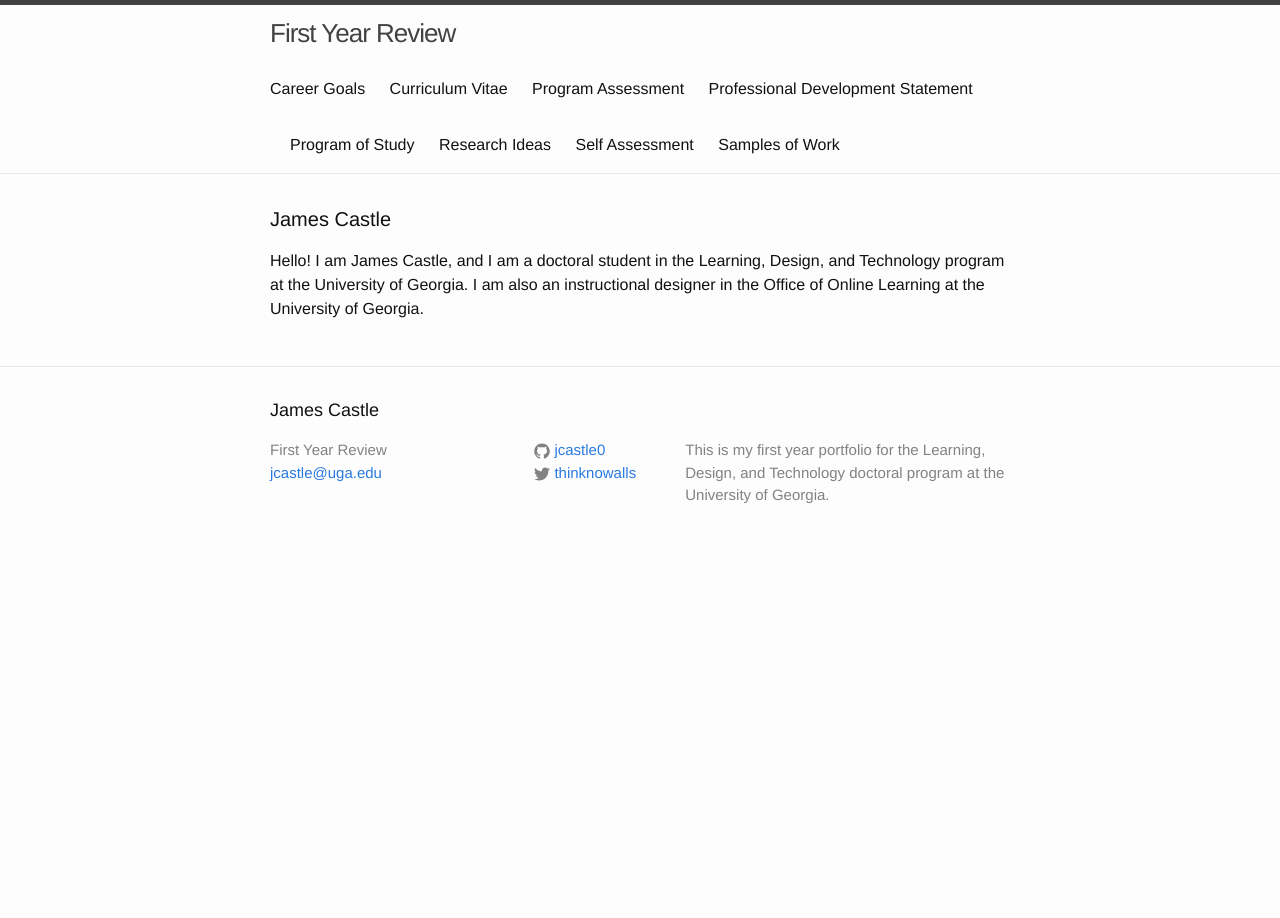
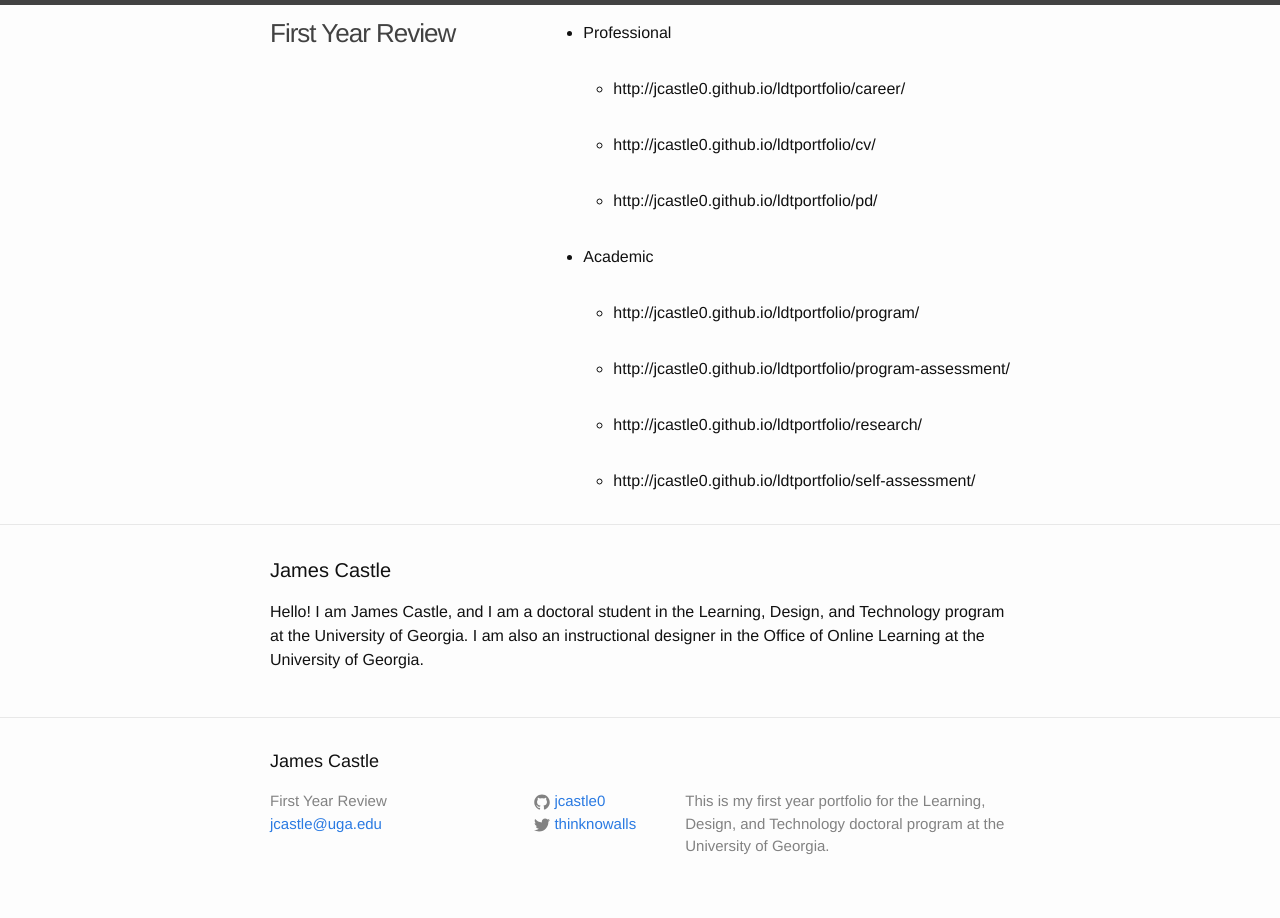
Before and after one commit to jcastle0/ldtportfolio, a Jekyll site: the page built from index.html, in a window 1280 px wide. Built offline with Jekyll 4.4.1, drawn with Linux system fonts in a browser that asks for light colours.

Commit message:
Update header.html

```diff
--- a/_includes/header.html
+++ b/_includes/header.html
@@ -14,11 +14,23 @@
       </a>
 
       <div class="trigger">
-        {% for page in site.pages %}
-          {% if page.title %}
-          <a class="page-link" href="{{ page.url | prepend: site.baseurl }}">{{ page.title }}</a>
-          {% endif %}
-        {% endfor %}
+        <ul>
+        	<li>Professional
+        		<ul>
+        			<li>http://jcastle0.github.io/ldtportfolio/career/</li>
+        			<li>http://jcastle0.github.io/ldtportfolio/cv/</li>
+        			<li>http://jcastle0.github.io/ldtportfolio/pd/</li>
+        		</ul>
+        	</li>
+        	<li>Academic
+        		<ul>
+        			<li>http://jcastle0.github.io/ldtportfolio/program/</li>
+        			<li>http://jcastle0.github.io/ldtportfolio/program-assessment/</li>
+        			<li>http://jcastle0.github.io/ldtportfolio/research/</li>
+        			<li>http://jcastle0.github.io/ldtportfolio/self-assessment/</li>
+        		</ul>
+        	</li>
+      </ul>
       </div>
     </nav>
 
```
